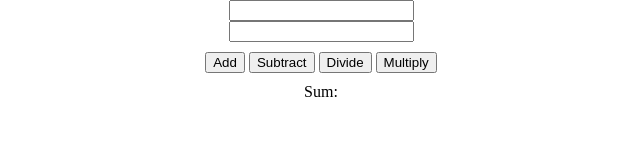
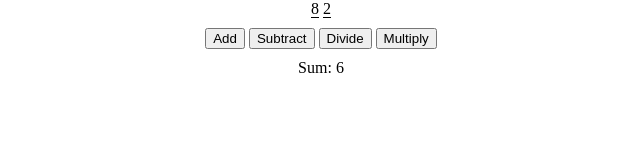
Before and after one commit to jegbune/JavaScript-Training, a plain HTML site: page JavaScript-Lesson1/Calculator/index.html in a window 1280 px wide. Both pictures are taken after a click on the button "Subtract". Shown: the whole page, without its empty margins (319-959 px from the left). Drawn offline with Linux system fonts and the light colour scheme.

Commit message:
Calcutor reload

```diff
--- a/JavaScript-Lesson1/Calculator/index.html
+++ b/JavaScript-Lesson1/Calculator/index.html
@@ -11,8 +11,8 @@
 <body>
     <div class="container">
 
-        <span id="num1-el"><input type="number" name="number" id="number1"></span>
-        <span id="num2-el"><input type="number" name="number" id="number2"></span>
+        <span id="num1-el"></span>
+        <span id="num2-el"></span>
         <br>
         <button onclick="add()">Add</button>
         <button onclick="subtract()">Subtract</button>
--- a/JavaScript-Lesson1/Calculator/script.js
+++ b/JavaScript-Lesson1/Calculator/script.js
@@ -1,28 +1,26 @@
-let number1 = document.getElementById('number1');
-let number2 = document.getElementById('number2');
+let num1 = 8;
+let num2 = 2;
 let sumEl = document.getElementById('sum-el')
-let num1 = number1.textContent;
+document.getElementById('num1-el').textContent = num1;
+document.getElementById('num2-el').textContent = num2;
+
 
 function add() {
-    alert(num1)
+    let result = num1 + num2;
+    sumEl.textContent ='Sum: ' +  result;
 }
 
-// function add() {
-//     let result = num1 + num2;
-//     sumEl.textContent ='Sum: ' +  result;
-// }
+function subtract() {
+    let result = num1 - num2;
+    sumEl.textContent ='Sum: ' +  result;
+}
 
-// function subtract() {
-//     let result = num1 - num2;
-//     sumEl.textContent ='Sum: ' +  result;
-// }
+function divide() {
+    let result = num1 / num2;
+    sumEl.textContent ='Sum: ' +  result;
+}
 
-// function divide() {
-//     let result = num1 / num2;
-//     sumEl.textContent ='Sum: ' +  result;
-// }
-
-// function multiply() {
-//     let result = num1 * num2;
-//     sumEl.textContent ='Sum: ' +  result;
-// }
+function multiply() {
+    let result = num1 * num2;
+    sumEl.textContent ='Sum: ' +  result;
+}
```
